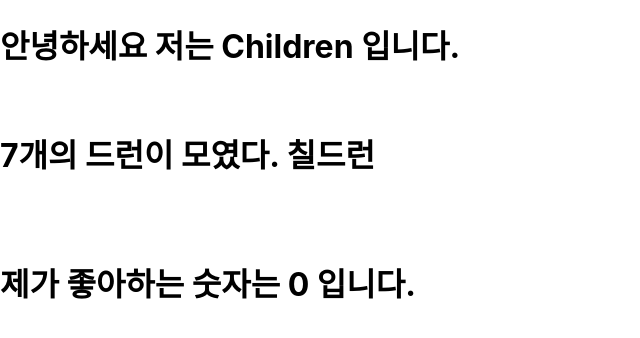
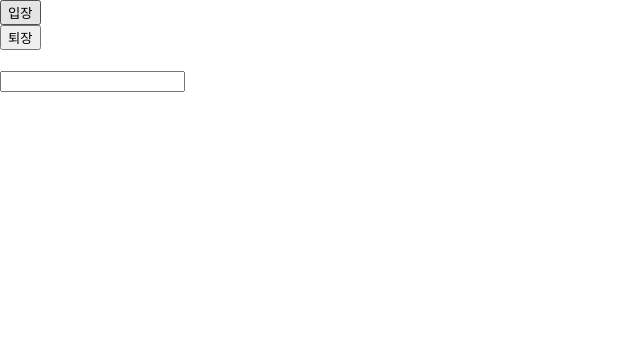
Before and after one commit to bigveloper/practice, a React (Create React App) app: page / in a window 1280 px wide. Shown: the top 338 px of the page, without its empty margins (0-640 px from the left). Built offline with nearby package versions, Linux system fonts and the light colour scheme.

Commit message:
useState

```diff
--- a/src/App.js
+++ b/src/App.js
@@ -1,12 +1,9 @@
+import Sat from './Say';
 import MyComponents from './MyComponents';
 import './App.css';
 
 function App() {
-    return (
-        <MyComponents name="Children" favoriteNumber={0}>
-            칠드런
-        </MyComponents>
-    );
+    return <Sat />;
 }
 
 export default App;
--- /dev/null
+++ b/src/Say.js
@@ -0,0 +1,20 @@
+import { useState } from 'react';
+
+function Say() {
+    const [message, setMessage] = useState('');
+    const onEnter = () => setMessage('안녕 하세요.');
+    const onLeave = () => setMessage('안녕히 가세요.');
+
+    return (
+        <div>
+            <button onClick={onEnter}>입장</button>
+            <br />
+            <button onClick={onLeave}>퇴장</button>
+            <br />
+            <br />
+            <input type="text" value={message} />
+        </div>
+    );
+}
+
+export default Say;
```
